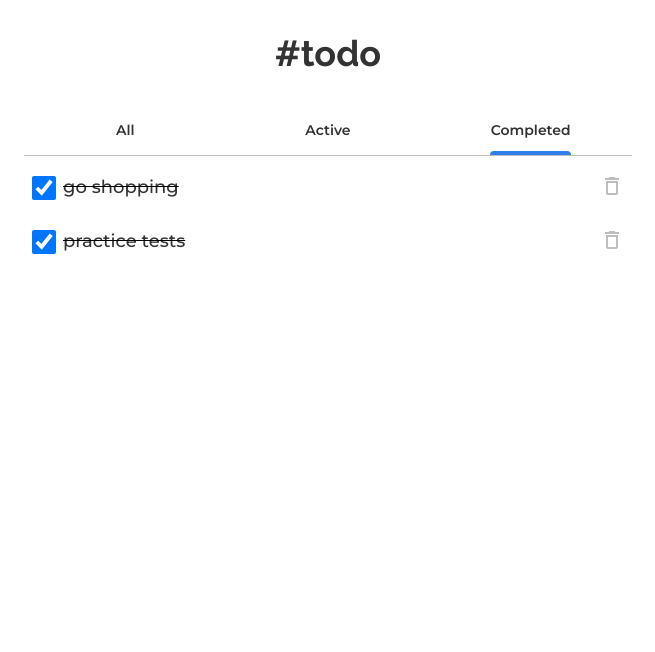
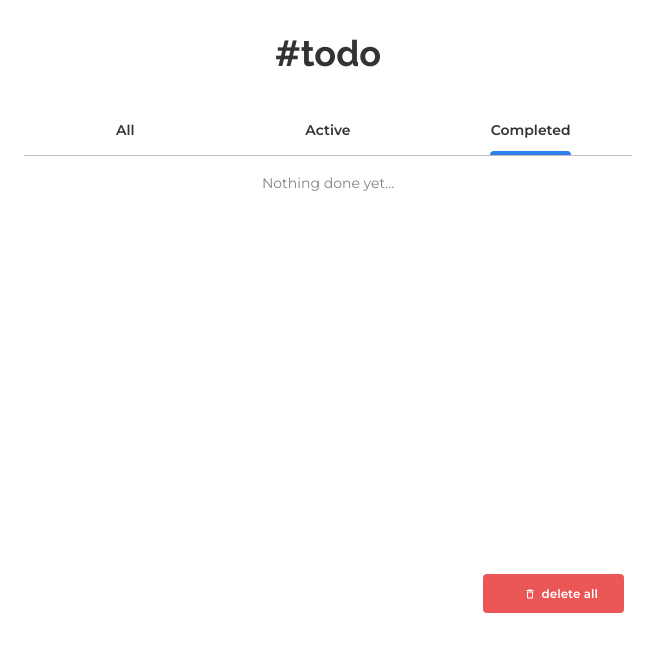
Before and after one commit to DoIfeanyichukwu/todo-app, a React (Vite) app: page / in a window 1280 px wide. Both pictures are taken after a click on the button "Completed". Shown: the top 652 px of the page, without its empty margins (312-967 px from the left). Built offline with nearby package versions, Linux system fonts and the light colour scheme.

Commit message:
setting up delete all btn

```diff
--- a/package.json
+++ b/package.json
@@ -8,6 +8,7 @@
     "preview": "vite preview"
   },
   "dependencies": {
+    "date-fns": "^2.28.0",
     "react": "^18.0.0",
     "react-dom": "^18.0.0",
     "react-icons": "^4.3.1",
--- a/src/App.jsx
+++ b/src/App.jsx
@@ -5,6 +5,7 @@ import TabSection from './Components/TabSection'
 import AddTask from './Components/AddTask'
 import Tasks from './Components/Tasks'
 import Task from './Components/Task'
+import { MdDeleteOutline } from 'react-icons/md'
 
 const H1 = styled.h1`
   font-weight: 700;
@@ -25,10 +26,19 @@ const todos = [
 
 ]
 
+function completedCount(arr = null) {
+  if (!arr.length) return 0;
+  let count = arr.filter(task => {
+    if (task.status == 'completed') return 1;
+  }).reduce((a,b) => a + b, 0);
+
+  return count;
+}
+
 function App(props) {
 
-  const [tab, setTab] = useState('');
-  const [tasks, setTasks] = useState(todos);
+  const [tab, setTab] = useState('active');
+  const [tasks, setTasks] = useState([]);
   const task_map = Array.from(tasks).map(task => {
     if (task.status.includes(tab))
     {
@@ -37,6 +47,8 @@ function App(props) {
     }
   });
 
+  let completeCount = completedCount(tasks);
+  let del_btn = <button className="delete_all_btn"><MdDeleteOutline/> delete all</button>
 
   return (
     <div className="app">
@@ -47,8 +59,11 @@ function App(props) {
         <TabSection setTab={setTab}/>
         {tab == 'completed' ? null: <AddTask tasks={tasks} setTasks={setTasks}/>}
         <Tasks>
-          {task_map}
+          {completeCount <= 0 && tab == 'completed' ? <span className='nothing'>Nothing done yet...</span> : task_map}
         </Tasks>
+        <div className="delete_all">
+          {tab == 'completed' ? del_btn: null}
+        </div>
       </main>
     </div>
   )
--- a/src/Components/AddTask.jsx
+++ b/src/Components/AddTask.jsx
@@ -34,24 +34,41 @@ const Input = styled.input`
 
 const AddTask = ({setTasks, tasks}) => {
 
+  const Functionality = () => {
+    let task = {
+      task: main_input.value,
+      status: 'active',
+      uuid: uuidv4(),
+      date: Date.now()
+    }
+    const taskMap = Array.from(tasks)
+    taskMap.push(task);
+    setTasks(taskMap);
+    main_input.value = '';
+  }
+
   const handleAdd = (e) => {
     e.preventDefault();
-    let obj = {
-      task: main_input.value,
-      status: 'active',
-      uuid: uuidv4()
+    Functionality()
+  }
+
+  const handleKeyDown = (e) => {
+    if (e.code == "Enter") {
+      Functionality()
     }
-    const taskMap = Array.from(tasks)
-    taskMap.push(obj);
-    setTasks(taskMap);
-    main_input.value = '';
   }
 
   return (
   <section className="add_task">
     <div className="add_task_input">
       <label htmlFor="main_input" className='hidden'>add details</label>
-      <Input type="text" id='main_input' placeholder='add details' />
+      <Input
+        autoFocus
+        type="text"
+        id='main_input'
+        placeholder='add details'
+        onKeyDown={handleKeyDown}
+      />
     </div>
     <Button
       onClick={handleAdd}
--- a/src/Components/Tab.jsx
+++ b/src/Components/Tab.jsx
@@ -14,19 +14,22 @@ const Button = styled.button`
     display: block;
 `
 
-const handleClick = (e, callback) => {
-  e.preventDefault();
-  callback(e.target.dataset.status.toLowerCase());
-  document.querySelector('.active').classList.remove('active');
-  e.target.classList.add('active');
-}
+
 
 const Tab = ({section, className, setTab}) => {
+
+  const handleClick = (e) => {
+    e.preventDefault();
+    setTab(e.target.dataset.status.toLowerCase());
+    document.querySelector('.active').classList.remove('active');
+    e.target.classList.add('active');
+  }
+
   return (
     <Button
       data-status={section == 'All' ? '': section}
       className={`${className} tab`}
-      onClick={(e) => handleClick(e, setTab)}
+      onClick={handleClick}
     >{section}</Button>
   )
 }
--- a/src/Components/TabSection.jsx
+++ b/src/Components/TabSection.jsx
@@ -4,8 +4,8 @@ import Tab from './Tab'
 const TabSection = ({setTab}) => {
   return (
     <div className='tabs'>
-      <Tab section={'All'} className={'active'} setTab={setTab}/>
-      <Tab section={'Active'} setTab={setTab}/>
+      <Tab section={'All'} setTab={setTab}/>
+      <Tab section={'Active'} className='active' setTab={setTab}/>
       <Tab section={'Completed'} setTab={setTab}/>
     </div>
   )
--- a/src/index.css
+++ b/src/index.css
@@ -44,7 +44,7 @@
 .tab::after {
   visibility: hidden;
   opacity: 0;
-  transition: .3s;
+  transition: all .3s;
 }
 
 .tab:hover::after {
@@ -88,10 +88,40 @@
 .tasks {
   list-style: none;
   margin-inline: .5rem;
-  max-height: 50vh;
-  overflow-y: scroll;
+  block-size: 50vh;
+  overflow-y: auto;
 }
 
 .task_item + .task_item {
   margin-block-start: 27px;
 }
+
+.nothing {
+  color: #828282;
+  display: block;
+  font-size: 14px;
+  font-family: 'Montserrat', sans-serif;
+  text-align: center;
+}
+
+.delete_all {
+  display: flex;
+  justify-content: flex-end;
+  align-items: center;
+  padding-inline: .5rem;
+}
+
+.delete_all_btn {
+  color: #fff;
+  font-family: 'Montserrat', serif;
+  font-weight: 600;
+  font-size: 12px;
+  background-color: #eb5757;
+  border-radius: 4px;
+  padding-inline: 41px 26px;
+  padding-block: 12px;
+  border: none;
+  display: flex;
+  align-items: center;
+  gap: 5.5px;
+}
```
Also changed, not shown: 1 other file (tests, documents, lock files or other folders).
